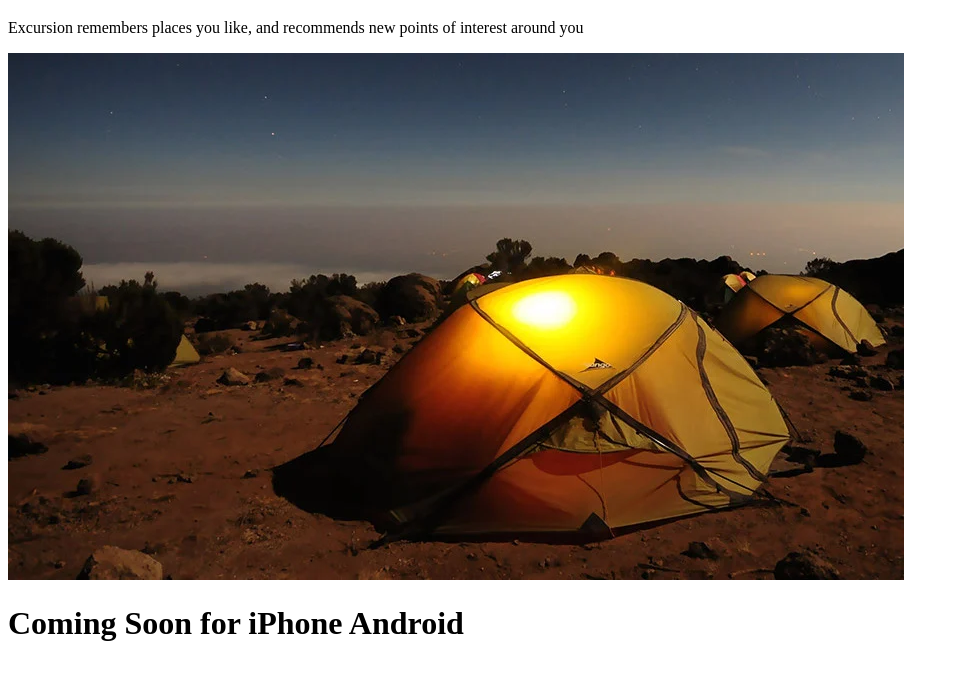
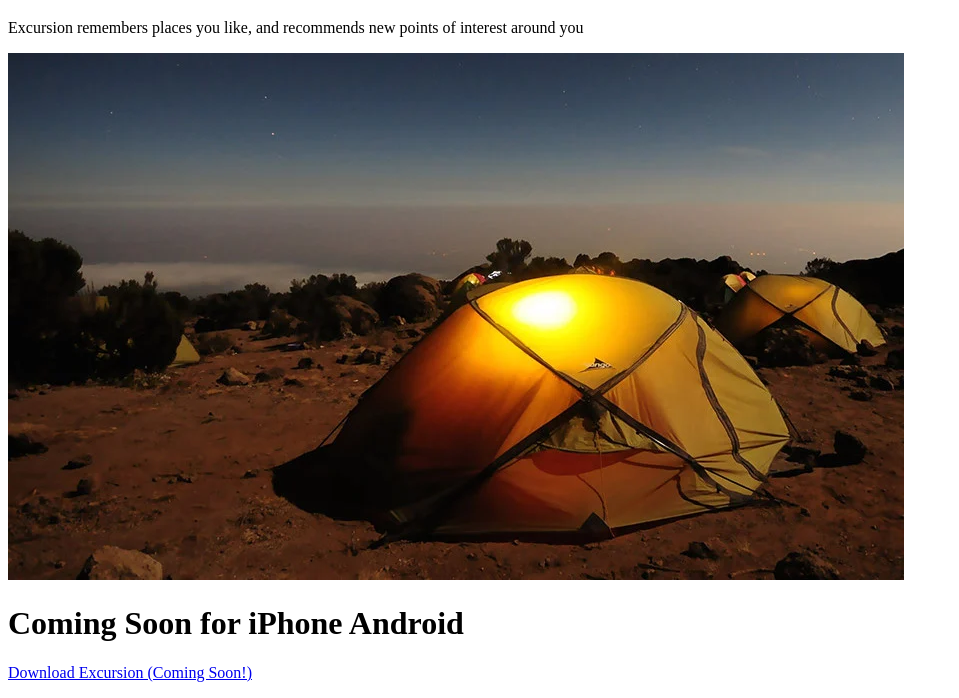
Before and after one commit to LuisFabregas/Excursion, a plain HTML site: page index.html in a window 1280 px wide. Shown: the part 734-1432 px from the top of the page, without its empty margins (0-959 px from the left). Before the commit the page ends 1398 px from the top, so only its background shows below. Drawn offline with Linux system fonts and the light colour scheme.

Commit message:
updated index

```diff
--- a/index.html
+++ b/index.html
@@ -18,5 +18,6 @@
        <img src="resources/images/camp.jpg">
        <img src="resources/images/phone.jpg">
        <h1>Coming Soon for iPhone Android</h1>
+       <p><a href="#">Download Excursion (Coming Soon!)</a></p>
     </body>
 </html>
```
